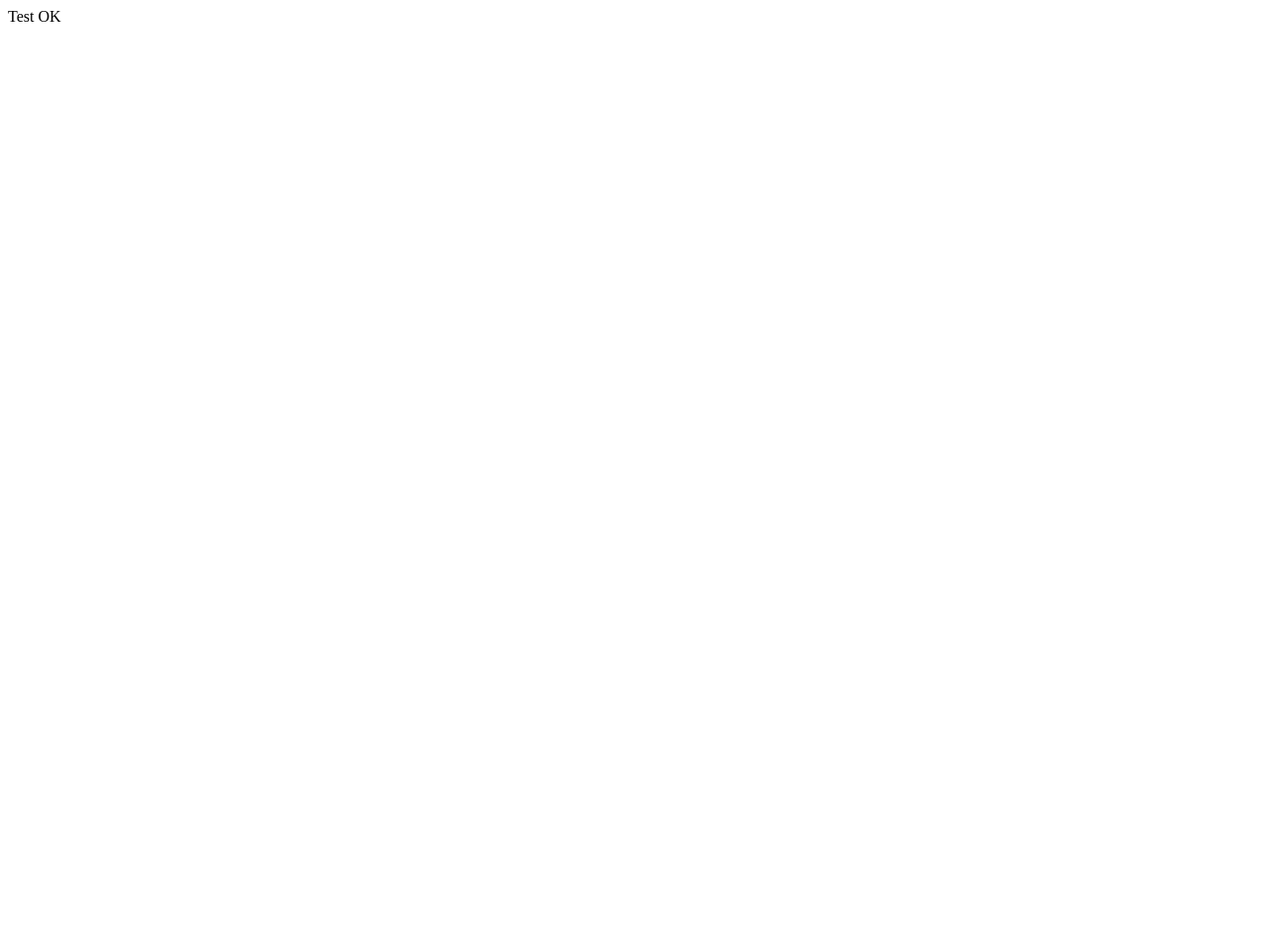
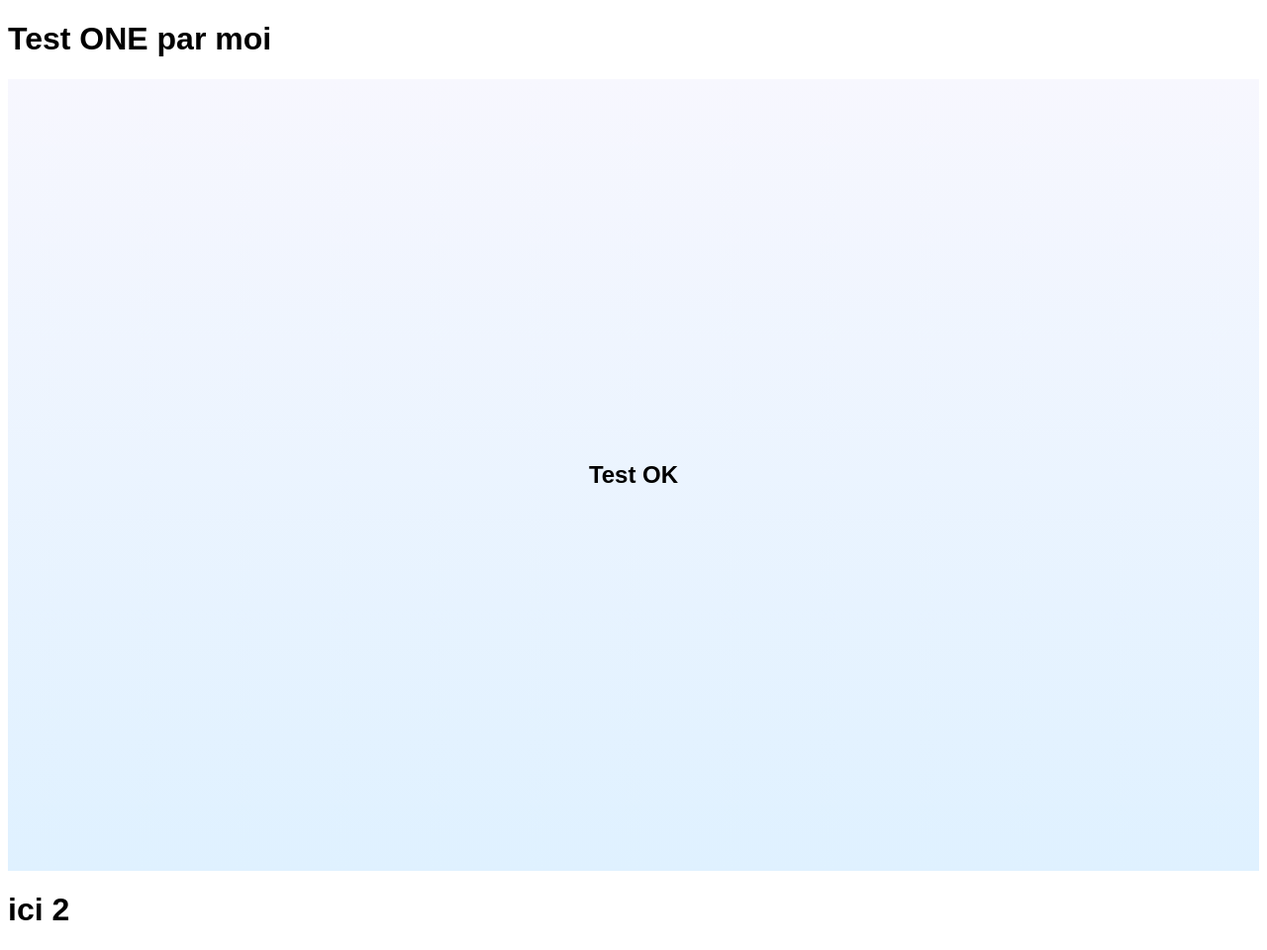
Before and after one commit to DenisLo94/login-form, a plain HTML site: page Page2.html in a window 1280 px wide. Shown: the whole page at 99% size. Before the commit the page ends 800 px from the top, so only its background shows below. Drawn offline with Linux system fonts and the light colour scheme.

Commit message:
Update Page2.html
Modification de la page ajouté

```diff
--- a/Page2.html
+++ b/Page2.html
@@ -1 +1,22 @@
-Test OK
+<!DOCTYPE html>
+<html lang="en">
+
+<head>
+    <meta charset="UTF-8" />
+    <meta http-equiv="X-UA-Compatible" content="IE=edge" />
+    <meta name="viewport" content="width=device-width, initial-scale=1.0" />
+    <title>Login form</title>
+    <link rel="stylesheet" href="style.css" />
+</head>
+
+<body>
+
+<h1>Test ONE par moi </h1>
+<section>
+<h1>Test OK</h1>
+</section>
+<h1>ici 2 </h1>
+<!--<script src="index.js"></script>-->
+</body>
+
+</html>
```
